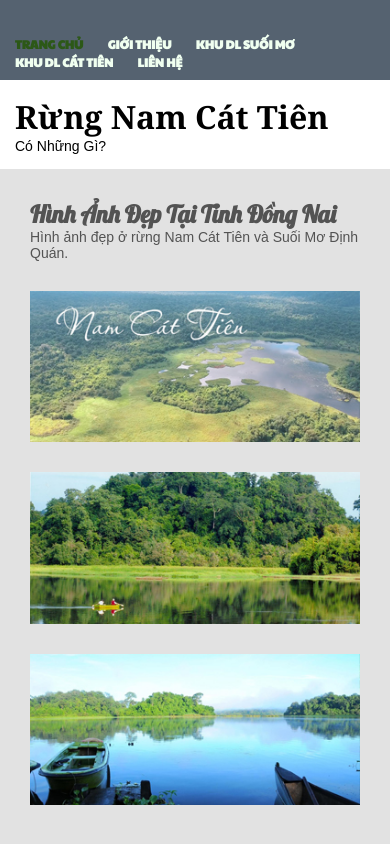
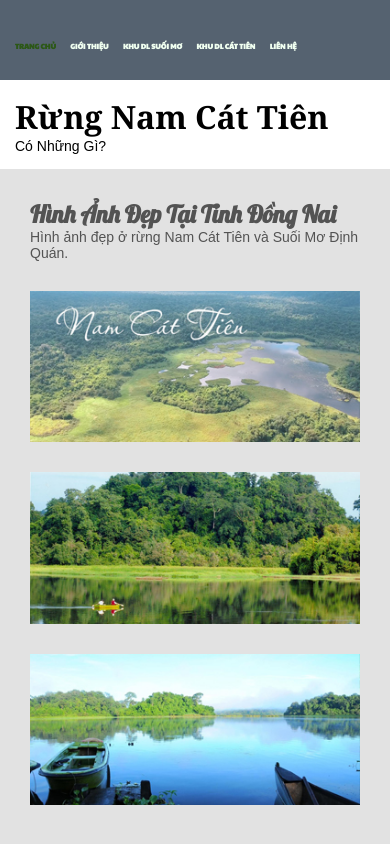
Before and after one commit to torondk/dulichdongnai.com, a plain HTML site: page index.html in a window 390 px wide. Shown: the top 844 px of the page. Drawn offline with Linux system fonts and the light colour scheme.

Commit message:
Update styles-mobiles.css

```diff
--- a/css/styles-mobiles.css
+++ b/css/styles-mobiles.css
@@ -63,8 +63,9 @@ lg (for laptops and desktops - screens equal to or greater than 1200px wide) */
     text-transform: uppercase;
     color:honeydew;
     text-decoration: none;
-    margin-right: 20px;
+    margin-right: 10px;
     font-weight: bold;
+    font-size: 0.6em;
 }
 
 .menu-main-left .menu-left{
```
